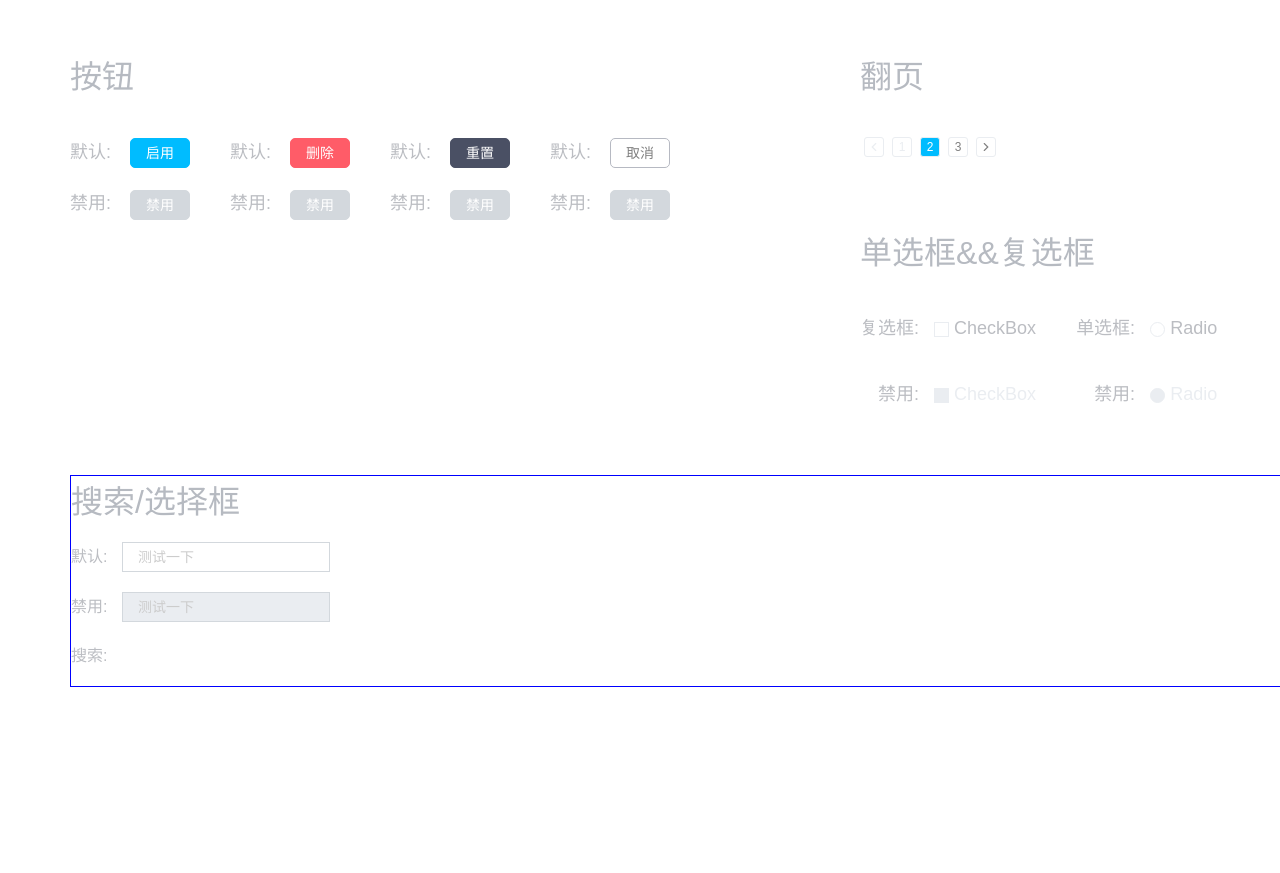
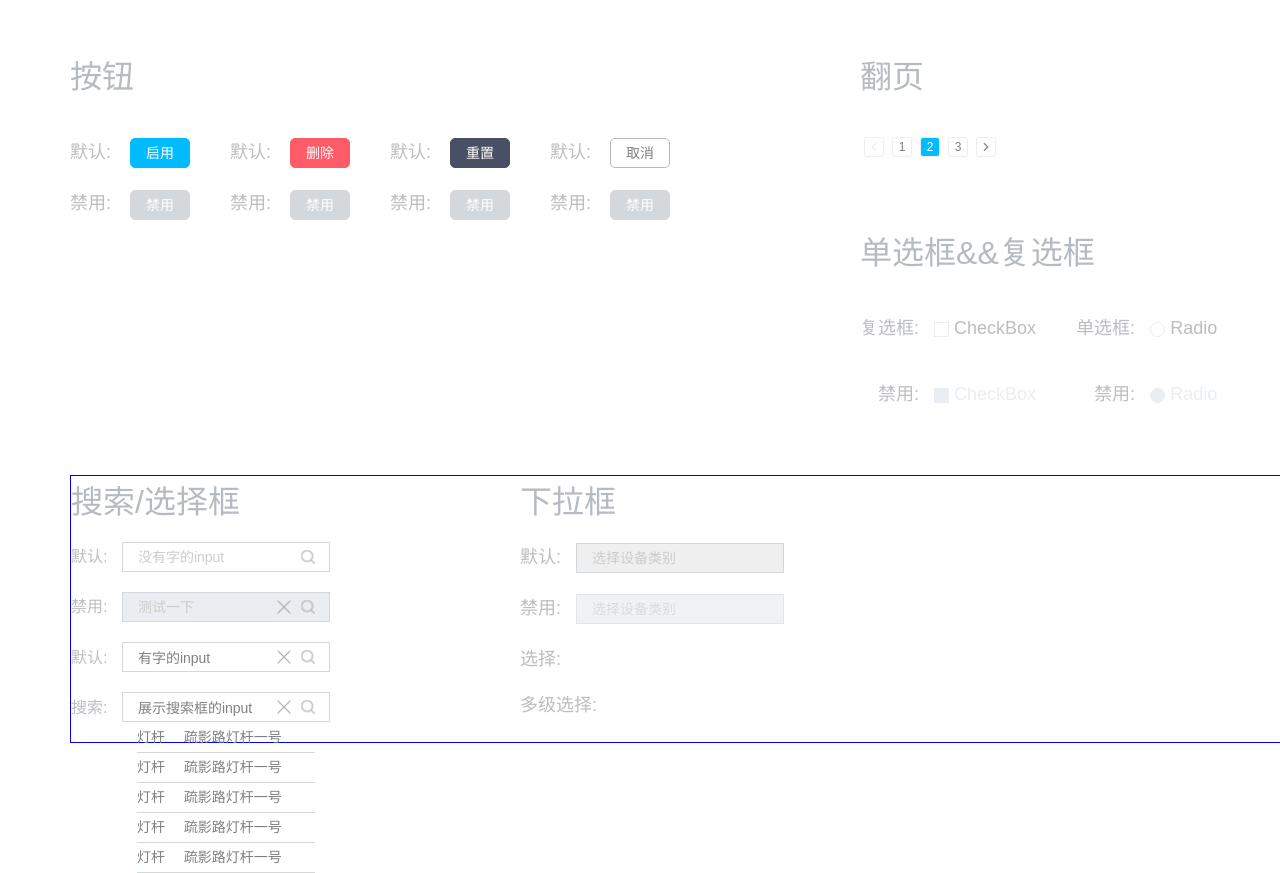
Before and after one commit to ChrisWen960216/srp-design, a website built with webpack: page src/index.html in a window 1280 px wide. Shown: the part 940-1813 px from the top of the page. Before the commit the page ends 1627 px from the top, so only its background shows below. Built offline with nearby package versions, Linux system fonts and the light colour scheme; a web font is replaced by a local one.

Commit message:
Add input

```diff
--- a/config/webpack.config.js
+++ b/config/webpack.config.js
@@ -42,7 +42,7 @@ module.exports = {
     // 设置基本目录结构
     contentBase: path.resolve(__dirname, 'dist'),
     // 服务器的IP地址，可以使用IP也可以使用localhost
-    host: 'localhost',
+    host: '0.0.0.0',
     // 服务端压缩是否开启
     compress: true,
     // 配置服务端口号
--- a/src/index.html
+++ b/src/index.html
@@ -138,7 +138,7 @@
             </header>
             <dl class='page'>
               <dd class='la disabled'></dd>
-              <dd class='disabled'>1</dd>
+              <dd>1</dd>
               <dd class='active'>2</dd>
               <dd>3</dd>
               <dd class='ra'></dd>
@@ -195,12 +195,82 @@
           </header>
           <dl>
             <dd class="font-4">默认:
-              <input class='input' type="text" placeholder="测试一下">
+              <div class='input'>
+                <input type="text" placeholder="没有字的input" />
+                <div class=''></div>
+                <div class='search'></div>
+              </div>
             </dd>
             <dd class="font-4">禁用:
-              <input class='input input-disabled' type="text" placeholder="测试一下" disabled>
+              <div class='input input-disabled'>
+                <input type="text" placeholder="测试一下" disabled/>
+                <div class='delete'></div>
+                <div class='search'></div>
+              </div>
             </dd>
-            <dd class="font-4">搜索:</dd>
+            <dd class="font-4">默认:
+              <div class='input'>
+                <input type="text" placeholder="测试一下" value='有字的input' />
+                <div class='delete'></div>
+                <div class='search'></div>
+              </div>
+            </dd>
+            <dd class="font-4">
+              搜索:
+              <div class='input'>
+                <input type="text" placeholder="测试一下" value='展示搜索框的input' />
+                <div class='delete'></div>
+                <div class='search'></div>
+                <dl>
+                  <dd>
+                    <span class='search-title'>灯杆</span>
+                    疏影路灯杆一号
+                    <div class="base-line"></div>
+                  </dd>
+                  <dd>
+                    <span class='search-title'>灯杆</span>
+                    疏影路灯杆一号
+                    <div class="base-line"></div>
+                  </dd>
+                  <dd>
+                    <span class='search-title'>灯杆</span>
+                    疏影路灯杆一号
+                    <div class="base-line"></div>
+                  </dd>
+                  <dd>
+                    <span class='search-title'>灯杆</span>
+                    疏影路灯杆一号
+                    <div class="base-line"></div>
+                  </dd>
+                  <dd>
+                    <span class='search-title'>灯杆</span>
+                    疏影路灯杆一号
+                    <div class="base-line"></div>
+                  </dd>
+                </dl>
+              </div>
+            </dd>
+          </dl>
+        </aside>
+        <aside class='selects'>
+          <header>
+            <span class="extra font-t1">下拉框</span>
+          </header>
+          <dl>
+            <dd class='font-t4'>
+              默认:
+              <select class='select' >
+                <option value="placeholder" class='placeholder' selected>选择设备类别</option>
+              </select>
+            </dd>
+            <dd class='font-t4'>
+              禁用:
+              <select class='select select-disabled' disabled>
+                  <option value="placeholder" class='placeholder' selected>选择设备类别</option>
+                </select>
+            </dd>
+            <dd class='font-t4'>选择:</dd>
+            <dd class='font-t4'>多级选择:</dd>
           </dl>
         </aside>
       </div>
--- a/src/style/checkbox.less
+++ b/src/style/checkbox.less
@@ -28,6 +28,7 @@
            background: url('../img/correct.png')center no-repeat;
        }
    }
+
    &.disabled{
      label{
        cursor: not-allowed;
--- a/src/style/index.less
+++ b/src/style/index.less
@@ -6,6 +6,7 @@
 @import './checkbox.less';
 @import './radio.less';
 @import './input.less';
+@import './select.less';
 
 @font-face {
   font-family: title-font;
@@ -136,11 +137,24 @@
         }
       }
     }
+    .selects{
+      margin-left: 190px;
+      position: absolute;
+      dl{
+        dd{
+          margin: 20px 0;
+          .select{
+            margin-left: 10px;
+          }
+        }
+      }
+    }
 
     .top-container{
       margin-bottom: 70px;
     }
     .bottom-container{
+      position: relative;
       border: 1px solid blue;
     }
   }
--- a/src/style/input.less
+++ b/src/style/input.less
@@ -1,7 +1,6 @@
 @import './variables.less';
 @import './init.less';
-
-.input-style(@border-color){
+.input-style(@border-color) {
   border: 1px solid @border-color;
 }
 
@@ -17,37 +16,105 @@
     font-size: 14px;
     line-height: 28px;
   }
-  &::-webkit-input-placeholder  {
+  &::-webkit-input-placeholder {
     color: @color;
     font-size: 14px;
     line-height: 28px;
   }
 }
 
-.input{
+.input {
+  display: inline-block;
+  position: relative;
+  input {
     box-sizing: border-box;
     width: 208px;
     font-size: @font-size-5;
+    color: @font-color-2;
     padding: 6px 0 6px 15px;
     transition: .3s;
     .input-style(@base-color-2);
     .placeholder(@font-color-3);
   }
-.input:hover{
+  input:hover {
     .input-style(@font-color-2);
   }
-.input:focus{
+  input:focus {
     .focus-init();
     .input-style(@primary-color);
   }
-
-.input-disabled{
-  cursor: not-allowed;
-  background-color:@base-color-1;
+  &-disabled,
+  &-disabled input {
+    cursor: not-allowed !important;
+    background-color: @base-color-1;
   }
-.input-disabled:focus{
+  &-disabled input:focus {
     .focus-init();
   }
-.input-disabled:hover{
+  &-disabled input:hover {
     .input-style(@base-color-2);
   }
+  .delete,
+  .search {
+    position: absolute;
+    width: 14px;
+    height: 14px; // border: 1px solid green;
+    top: 50%;
+    right: 0;
+    margin-top: -7px;
+    transition: .3s;
+    cursor: pointer;
+  }
+  .search {
+    margin-right: 15px;
+    background: url('../img/search.png')center no-repeat;
+    &:hover {
+      background: url('../img/search-active.png')center no-repeat;
+    }
+  }
+  .delete {
+    margin-right: 39px;
+    background: url('../img/delete.png')center no-repeat;
+    &:hover {
+      background: url('../img/delete-active.png')center no-repeat;
+    }
+  }
+  &-disabled {
+    .delete,
+    .search {
+      cursor: not-allowed;
+    }
+    .delete:hover {
+      background: url('../img/delete.png')center no-repeat;
+    }
+    .search:hover {
+      background: url('../img/search.png')center no-repeat;
+    }
+  }
+  dl {
+    width: 100%;
+    margin: 0;
+    padding: 0;
+    position: absolute;
+    top: 100%;
+    dd {
+      padding: 0 15px;
+      height: 30px;
+      line-height: 30px;
+      margin: 0 !important;
+      color: @font-color-2;
+      font-size: @font-size-5;
+      transition: .3s;
+      cursor: pointer;
+      .search-title {
+        margin-right: 15px;
+      }
+      .base-line {
+        border-bottom: 1px solid @base-color-2;
+      }
+      &:hover {
+        background-color: #E3FAFF
+      }
+    }
+  }
+}
--- /dev/null
+++ b/src/style/select.less
@@ -0,0 +1,47 @@
+@import './variables.less';
+@import './init.less';
+.select-style(@border-color) {
+  border: 1px solid @border-color;
+}
+.select-init{
+  appearance:none;
+  -moz-appearance:none;
+  -webkit-appearance:none;
+}
+
+.select {
+  box-sizing: border-box;
+  width: 208px;
+  font-size: @font-size-5;
+  color: @font-color-3;
+  padding: 6px 0 6px 15px;
+  transition: .3s;
+  cursor: pointer;
+  .select-init();
+  .select-style(@base-color-2);
+  .placeholder {
+    display: none;
+  }
+  option {
+    font-size: @font-size-5;
+    color: @font-color-2;
+    height: 30px;
+    display: block;
+    padding: 6px 0 6px 15px;
+  }
+  &:hover {
+    .select-style(@font-color-2);
+  }
+  &:focus {
+    .focus-init();
+    .select-style(@primary-color);
+  }
+}
+
+.select-disabled{
+  background-color: @base-color-1;
+  &:hover{
+    cursor: not-allowed !important;
+    .select-style(@base-color-2);
+  }
+}
```
Lines whose indentation alone changed are shown as unchanged.
